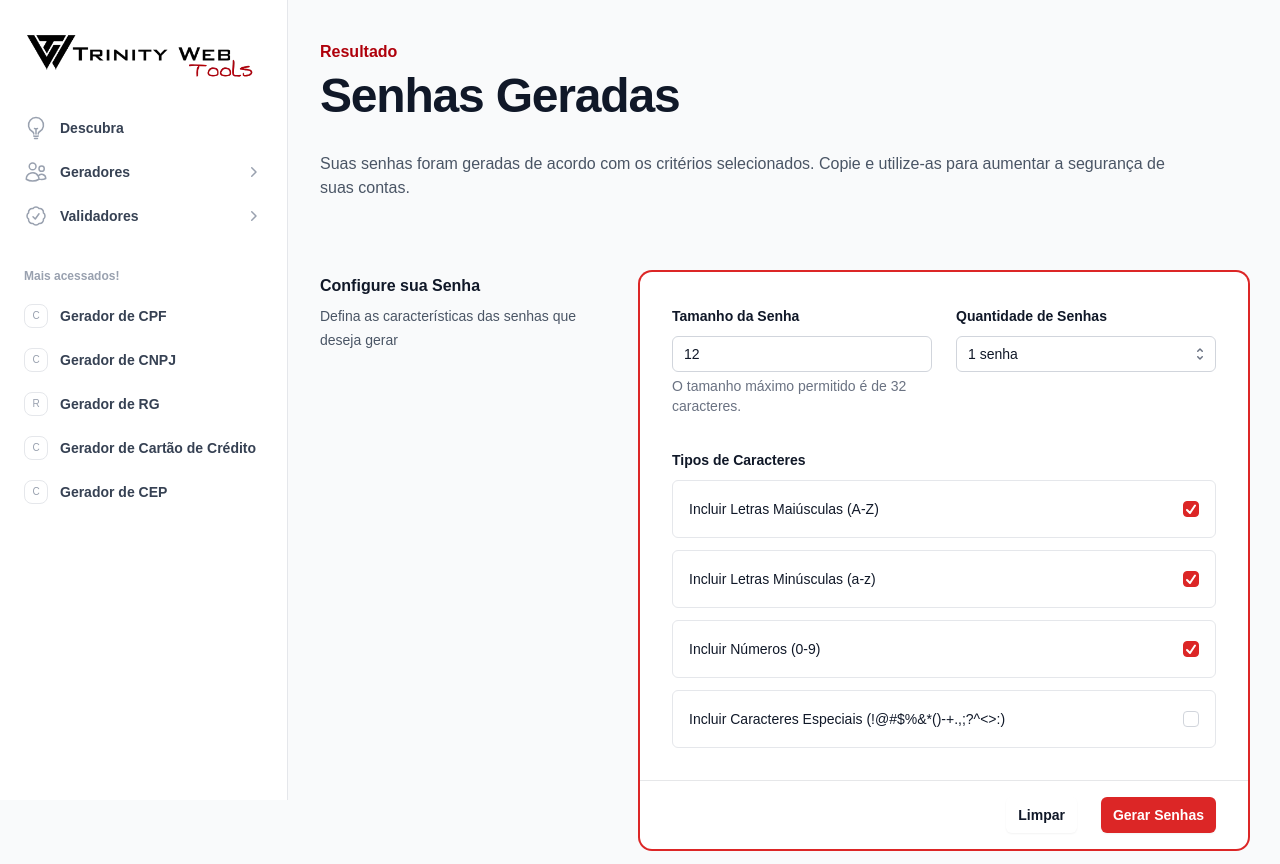
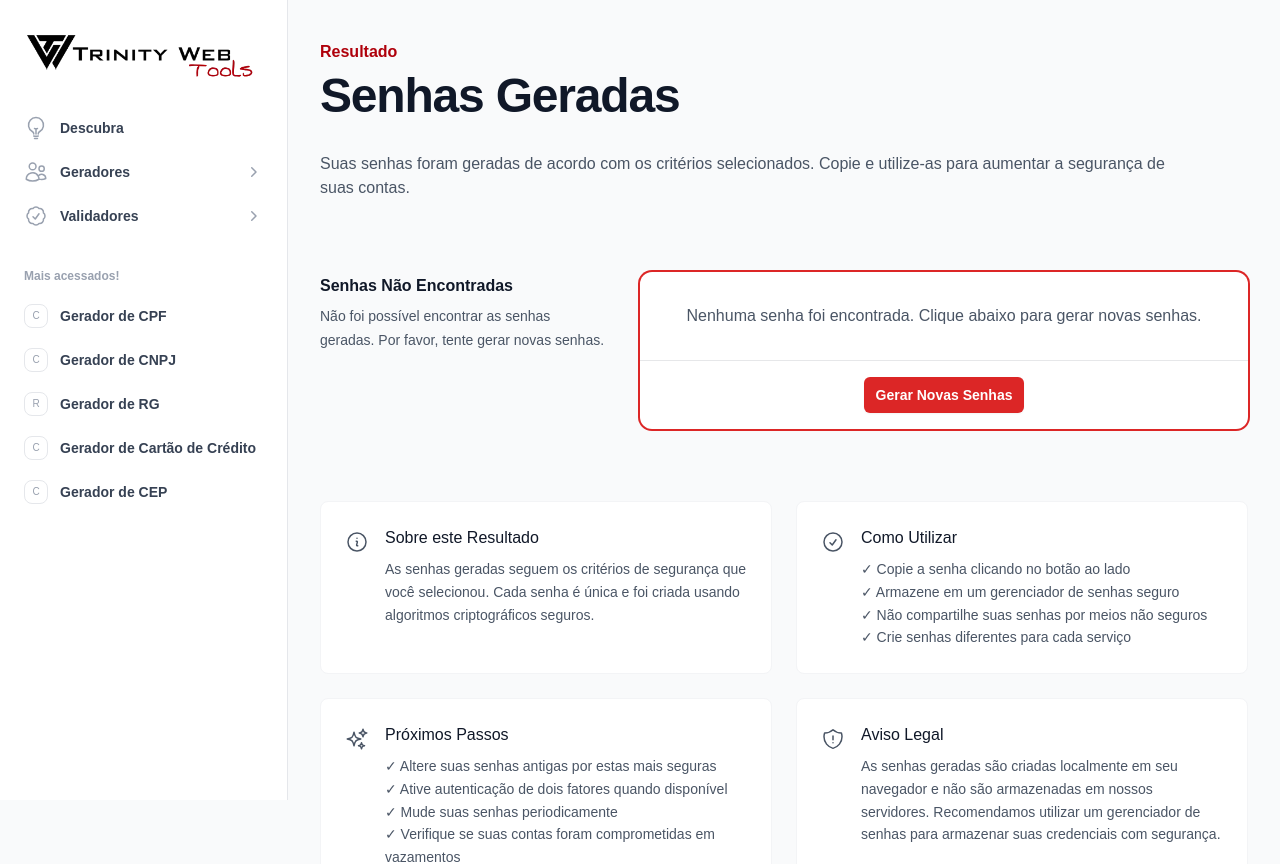
Before and after one commit to TrindadeBRA/tw-tools, a Next.js app: page /geradores/senha/resultado in a window 1280 px wide. Shown: the top 864 px of the page. Built offline with nearby package versions, Linux system fonts and the light colour scheme.

Commit message:
password fixes

```diff
--- a/app/geradores/senha/resultado/page.tsx
+++ b/app/geradores/senha/resultado/page.tsx
@@ -2,7 +2,7 @@ import { Suspense } from "react";
 import LoadingResult from "@/components/layout/LoadingResult";
 import Header from "@/components/layout/Header";
 import InfoSection from "@/components/layout/template/InfoSection";
-import PasswordGenerator from "@/components/layout/generator/PasswordGenerator";
+import ResultClient from '@/components/layout/result/ResultClient';
 
 const infoItems = [
   {
@@ -36,7 +36,25 @@ export default function ResultadoPage() {
         description="Suas senhas foram geradas de acordo com os critérios selecionados. Copie e utilize-as para aumentar a segurança de suas contas."
       />
       <Suspense fallback={<LoadingResult />}>
-        <PasswordGenerator />
+        <ResultClient
+          title="Senhas Seguras Geradas"
+          description="As senhas geradas seguem os critérios de segurança selecionados e estão prontas para serem utilizadas."
+          notFoundTitle="Senhas Não Encontradas"
+          notFoundDescription="Não foi possível encontrar as senhas geradas. Por favor, tente gerar novas senhas."
+          notFoundMessage="Nenhuma senha foi encontrada. Clique abaixo para gerar novas senhas."
+          infoTitle="Informações Importantes"
+          infoMessage="Estas senhas foram geradas de forma segura e aleatória. Recomendamos utilizar senhas únicas para cada serviço."
+          resultLabel="Senha Gerada"
+          backPath="/geradores/senha"
+          buttonText="Gerar Novas Senhas"
+          multipleParams={{
+            enabled: true,
+            params: Array.from({ length: 20 }, (_, i) => ({
+              name: `senha${i}`,
+              label: `Senha ${i + 1}`
+            }))
+          }}
+        />
       </Suspense>
       <InfoSection items={infoItems} />
     </>
--- a/src/components/layout/generator/PasswordGenerator.tsx
+++ b/src/components/layout/generator/PasswordGenerator.tsx
@@ -51,7 +51,7 @@ export default function PasswordGenerator() {
     incluirMaiusculas: true,
     incluirMinusculas: true,
     incluirNumeros: true,
-    incluirEspeciais: false
+    incluirEspeciais: true
   })
 
   const {
--- a/src/components/layout/result/ResultClient.tsx
+++ b/src/components/layout/result/ResultClient.tsx
@@ -53,21 +53,23 @@ export default function ResultClient({
 
   useEffect(() => {
     if (multipleParams?.enabled) {
-      // Manipular múltiplos parâmetros (como dados de cartão)
+      // Manipular múltiplos parâmetros
       const results: MultipleResults = {}
-      let allParamsPresent = true
+      let foundAnyParam = false
 
       multipleParams.params.forEach(param => {
         const value = searchParams.get(param.name)
         if (value) {
           results[param.name] = value
-        } else {
-          allParamsPresent = false
+          foundAnyParam = true
         }
       })
 
-      if (allParamsPresent) {
+      // Atualizar o estado se encontrou pelo menos um parâmetro
+      if (foundAnyParam) {
         setMultiResults(results)
+      } else {
+        setMultiResults({})
       }
     } else {
       // Manipular um único parâmetro (padrão)
@@ -122,11 +124,13 @@ export default function ResultClient({
           {multipleParams?.enabled ? (
             // Exibir múltiplos resultados
             <>
-              {multipleParams.params.map((param, index) => (
+              {multipleParams.params
+                .filter(param => multiResults[param.name]) // Mostrar apenas parâmetros com valor
+                .map((param, index) => (
                   <div key={index} className="col-span-full">
                     <CopyResult
                       label={param.label}
-                    value={multiResults[param.name] || ''}
+                      value={multiResults[param.name]}
                     />
                   </div>
                 ))}
```
Lines whose indentation alone changed are shown as unchanged.
